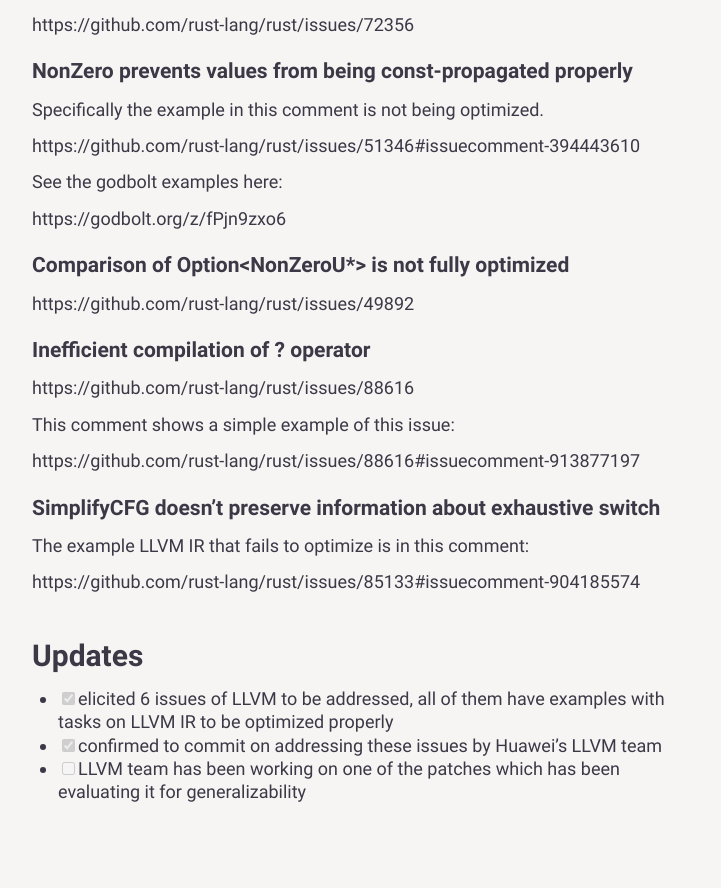
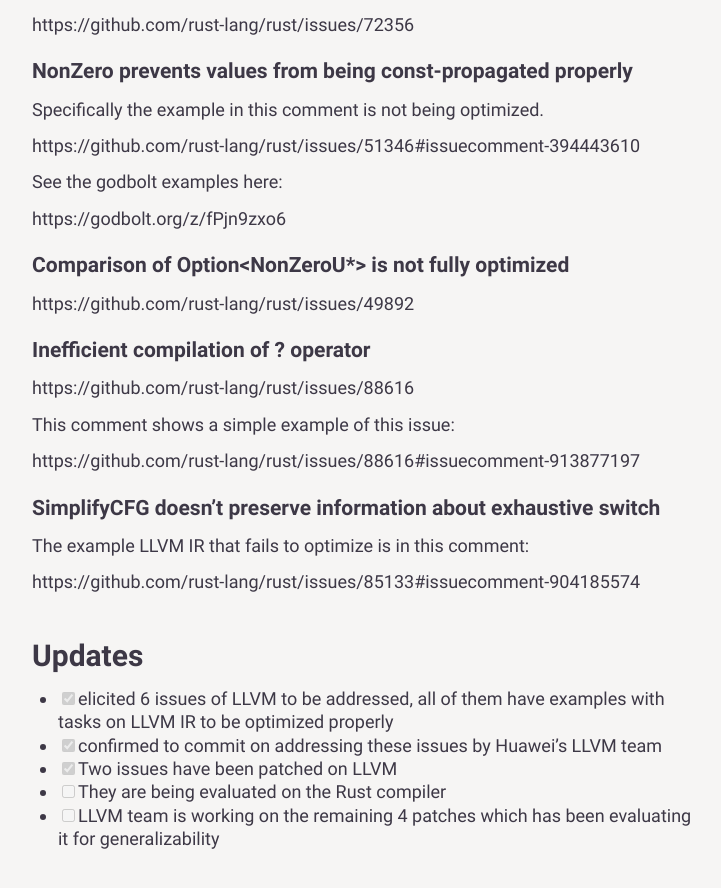
Before and after one commit to yijunyu/trusted-programming.github.io, a Jekyll site: the page built from articles/work-in-progress/Compiler/LLVM.md, in a window 1280 px wide and 900 px high, scrolled down 964 px. Shown: the top 888 px of the window, without its empty margins (273-994 px from the left). Built offline with Jekyll 4.4.1, drawn with Linux system fonts in a browser that asks for light colours; before the commit the page ends 1817 px from its top, so only the background shows below that.

Commit message:
weekly update

```diff
--- a/articles/work-in-progress/Compiler/LLVM.md
+++ b/articles/work-in-progress/Compiler/LLVM.md
@@ -68,4 +68,6 @@ https://github.com/rust-lang/rust/issues/85133#issuecomment-904185574
 
 - [x] elicited 6 issues of LLVM to be addressed, all of them have examples with tasks on LLVM IR to be optimized properly
 - [x] confirmed to commit on addressing these issues by Huawei's LLVM team
-- [ ] LLVM team has been working on one of the patches which has been evaluating it for generalizability
+- [x] Two issues have been patched on LLVM
+- [ ] They are being evaluated on the Rust compiler
+- [ ] LLVM team is working on the remaining 4 patches which has been evaluating it for generalizability
```
Also changed, not shown: articles/work-in-progress/Compiler/CloneDetection.md (+1 -2 lines), articles/work-in-progress/Library/Crypto.md (+1 -1 lines), articles/work-in-progress/Tools/CRustS.md (+1 -1 lines).
